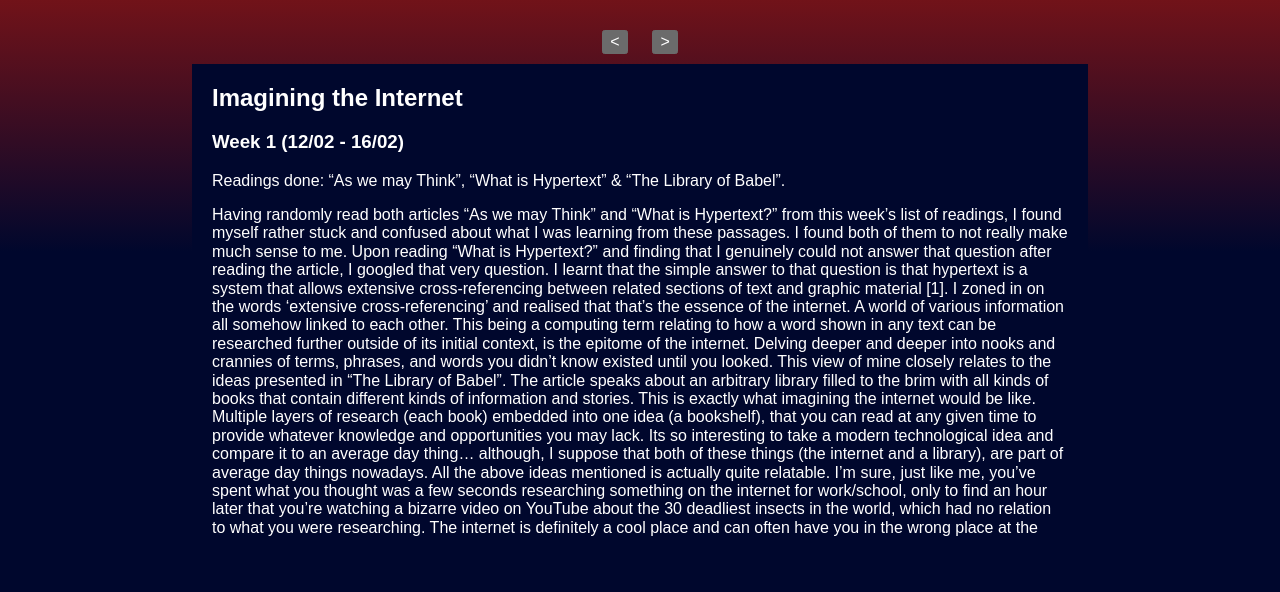
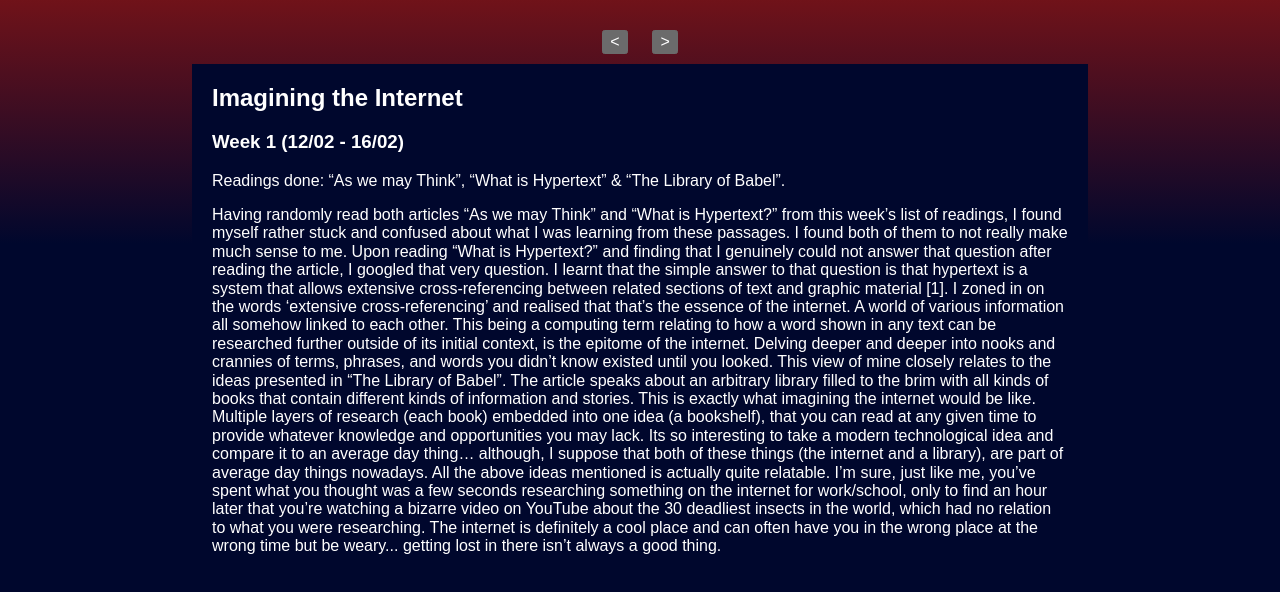
Before and after one commit to Wits-Digital-Arts-Interactive-Media/WSOA3028A_2426761, a plain HTML site: page blogs/blogs.html in a window 1280 px wide. Shown: the part 200-792 px from the top of the page. Drawn offline with Linux system fonts and the light colour scheme.

Commit message:
bleh bleh

```diff
--- a/styles/main.css
+++ b/styles/main.css
@@ -88,7 +88,7 @@ body {
 #frame {
 	border: hidden;
 	width: 70vw;
-	height: 59vh;
+	height: 62vh;
 }
 
 .articleNav {
@@ -109,7 +109,7 @@ article {
 .content {
 	margin: 0;
 	width: 100%;
-	height: 88vh;
+	height: 86vh;
 	font-family: "Exo", sans-serif;
 	color: #fff;
 	background-size: 100% 100%;
```
